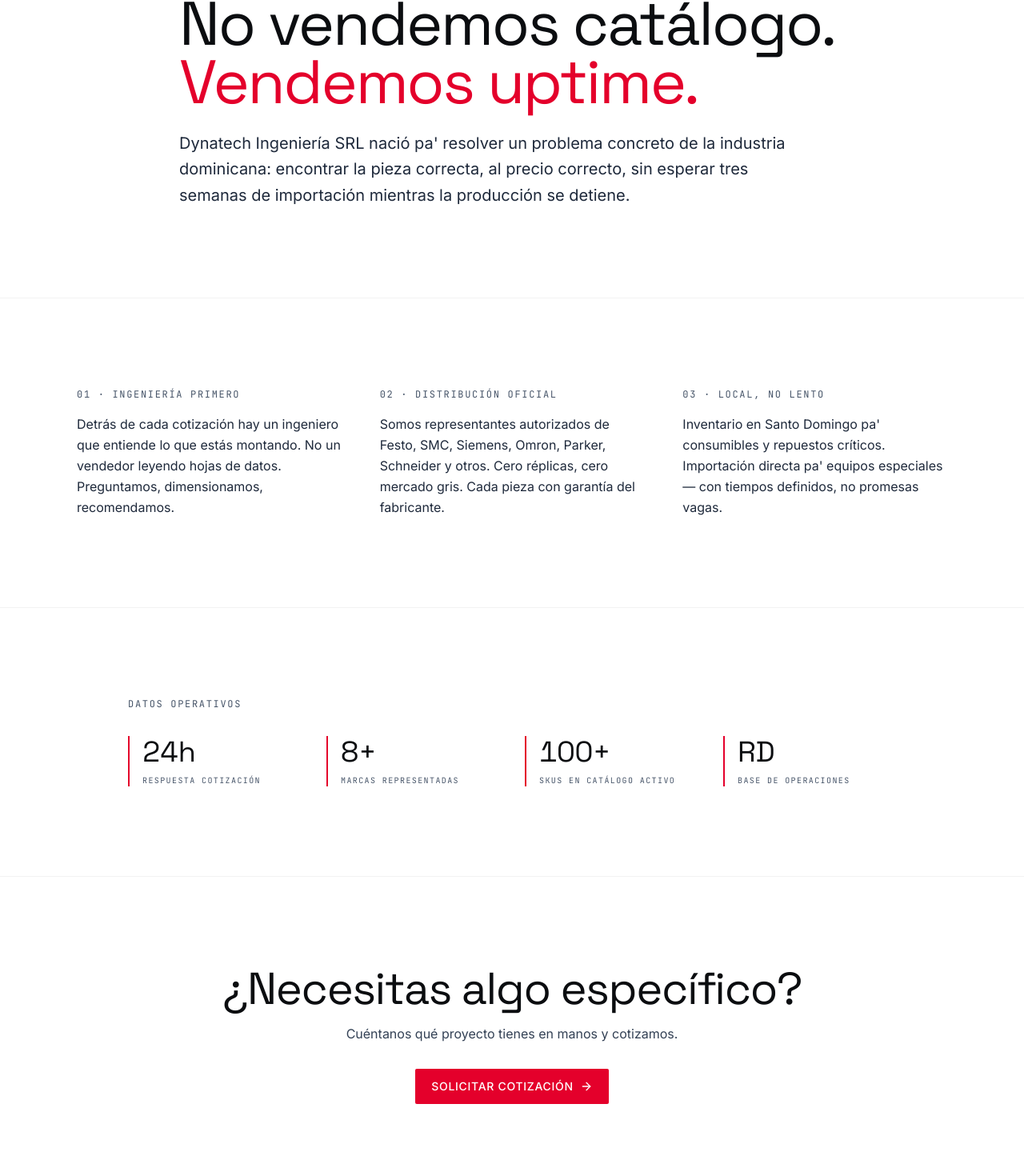
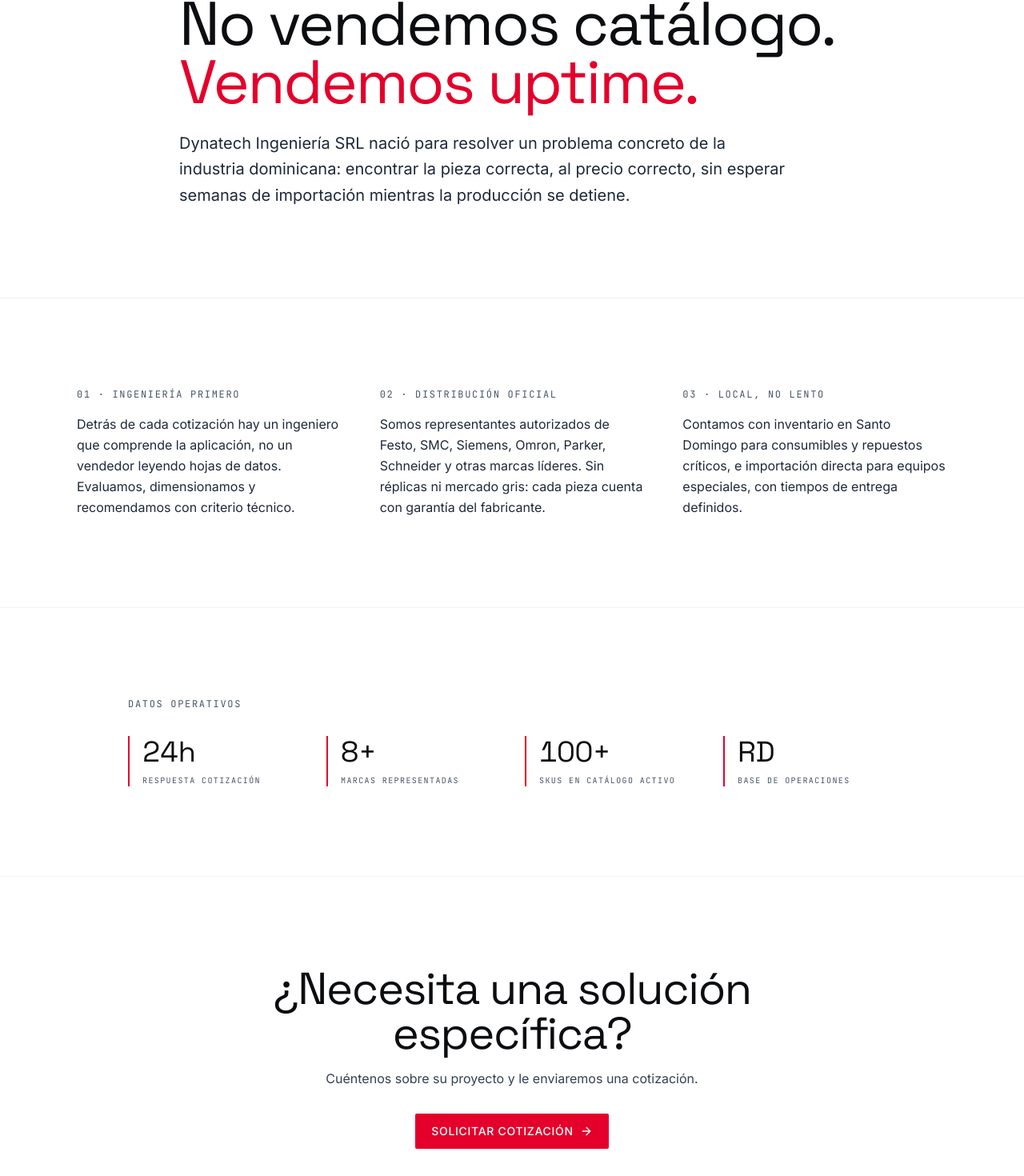
Before and after one commit to j75409402-del/Proyecto_Dynatech, a Next.js app: page /nosotros in a window 1280 px wide. Shown: the part 248-1718 px from the top of the page at 80% size. Built offline with nearby package versions, Linux system fonts and the light colour scheme; no server answers.

Commit message:
copy(nosotros): tono más formal en el texto de la página
Quita contracciones informales ("pa'") y ajusta el registro a uno
más corporativo/profesional en el hero, los 3 bloques de filosofía
y el CTA final — sin cambiar el mensaje de fondo.

```diff
--- a/src/app/nosotros/page.tsx
+++ b/src/app/nosotros/page.tsx
@@ -20,9 +20,9 @@ export default function NosotrosPage() {
             <span className="text-signal">Vendemos uptime.</span>
           </h1>
           <p className="text-xl text-steel-200 leading-relaxed max-w-3xl">
-            Dynatech Ingeniería SRL nació pa' resolver un problema concreto de la industria
-            dominicana: encontrar la pieza correcta, al precio correcto, sin esperar tres
-            semanas de importación mientras la producción se detiene.
+            Dynatech Ingeniería SRL nació para resolver un problema concreto de la industria
+            dominicana: encontrar la pieza correcta, al precio correcto, sin esperar semanas
+            de importación mientras la producción se detiene.
           </p>
         </div>
       </section>
@@ -33,24 +33,25 @@ export default function NosotrosPage() {
           <div>
             <div className="eyebrow mb-4">01 · Ingeniería primero</div>
             <p className="text-steel-200 leading-relaxed">
-              Detrás de cada cotización hay un ingeniero que entiende lo que estás
-              montando. No un vendedor leyendo hojas de datos. Preguntamos, dimensionamos,
-              recomendamos.
+              Detrás de cada cotización hay un ingeniero que comprende la aplicación,
+              no un vendedor leyendo hojas de datos. Evaluamos, dimensionamos y
+              recomendamos con criterio técnico.
             </p>
           </div>
           <div>
             <div className="eyebrow mb-4">02 · Distribución oficial</div>
             <p className="text-steel-200 leading-relaxed">
               Somos representantes autorizados de Festo, SMC, Siemens, Omron, Parker,
-              Schneider y otros. Cero réplicas, cero mercado gris. Cada pieza con garantía
-              del fabricante.
+              Schneider y otras marcas líderes. Sin réplicas ni mercado gris: cada pieza
+              cuenta con garantía del fabricante.
             </p>
           </div>
           <div>
             <div className="eyebrow mb-4">03 · Local, no lento</div>
             <p className="text-steel-200 leading-relaxed">
-              Inventario en Santo Domingo pa' consumibles y repuestos críticos. Importación
-              directa pa' equipos especiales — con tiempos definidos, no promesas vagas.
+              Contamos con inventario en Santo Domingo para consumibles y repuestos
+              críticos, e importación directa para equipos especiales, con tiempos de
+              entrega definidos.
             </p>
           </div>
         </div>
@@ -84,10 +85,10 @@ export default function NosotrosPage() {
       <section className="section-pad">
         <div className="container-max max-w-4xl text-center">
           <h2 className="font-display text-display-lg text-surface mb-4">
-            ¿Necesitas algo específico?
+            ¿Necesita una solución específica?
           </h2>
           <p className="text-steel-300 mb-8 max-w-xl mx-auto">
-            Cuéntanos qué proyecto tienes en manos y cotizamos.
+            Cuéntenos sobre su proyecto y le enviaremos una cotización.
           </p>
           <Link href="/cotizacion" className="btn-primary">
             Solicitar cotización
```
